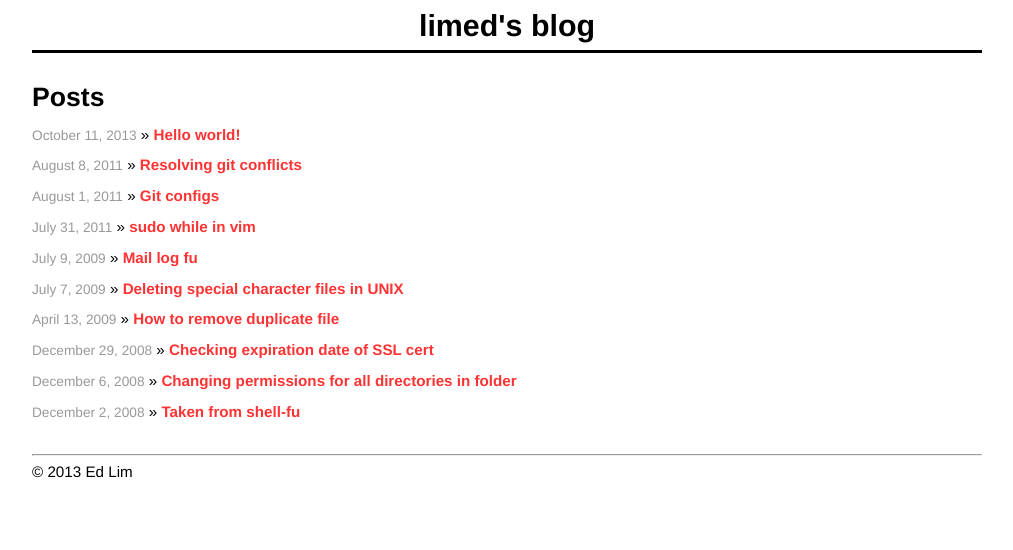
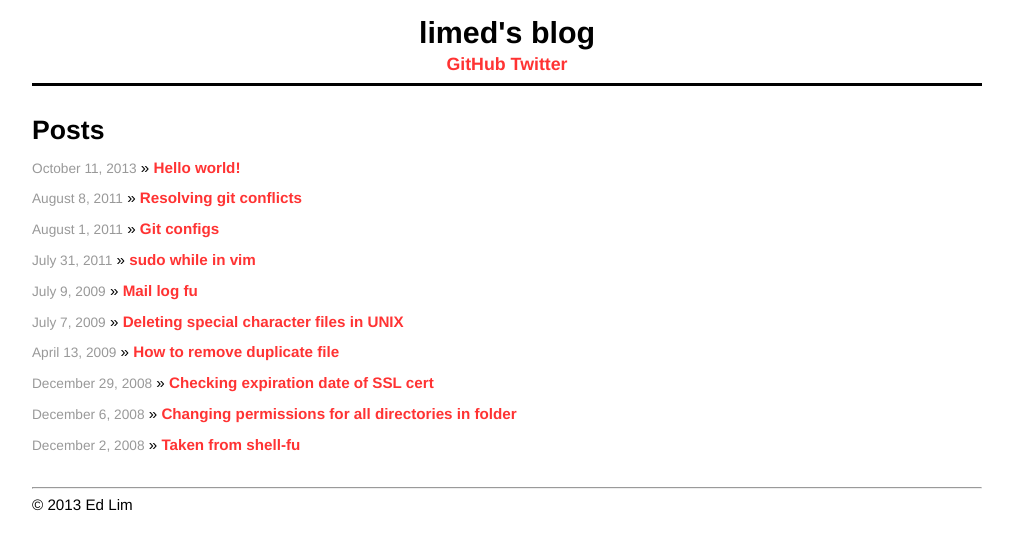
Before and after one commit to limed/limed.github.io, a Jekyll site: the page built from index.html, in a window 1280 px wide. Shown: the top 550 px of the page, without its empty margins (133-1146 px from the left). Built offline with Jekyll 4.4.1, drawn with Linux system fonts in a browser that asks for light colours; Markdown is read by kramdown in place of the engine named in the settings.

Commit message:
Update css and layout a little

```diff
--- a/_layouts/default.html
+++ b/_layouts/default.html
@@ -19,6 +19,9 @@
         <div id="container">
             <header class="group">
                 <h1 class="logo"><a href="/">{{ site.name }}</a></h1>
+                <div align="center">
+                    <h3><a href="https://github.com/{{ site.github }}">GitHub</a>   <a href="https://twitter.com/{{ site.twitter }}">Twitter</a> </h2>
+                </div>
             </header>
             <div id="content">
                 {{ content }}
--- a/stylesheets/master.css
+++ b/stylesheets/master.css
@@ -74,6 +74,7 @@ header .logo {
   margin: 0;
   text-transform: lowercase;
   text-align: center;
+  line-height: 150%;
 }
 
 header .logo a:link,
```
